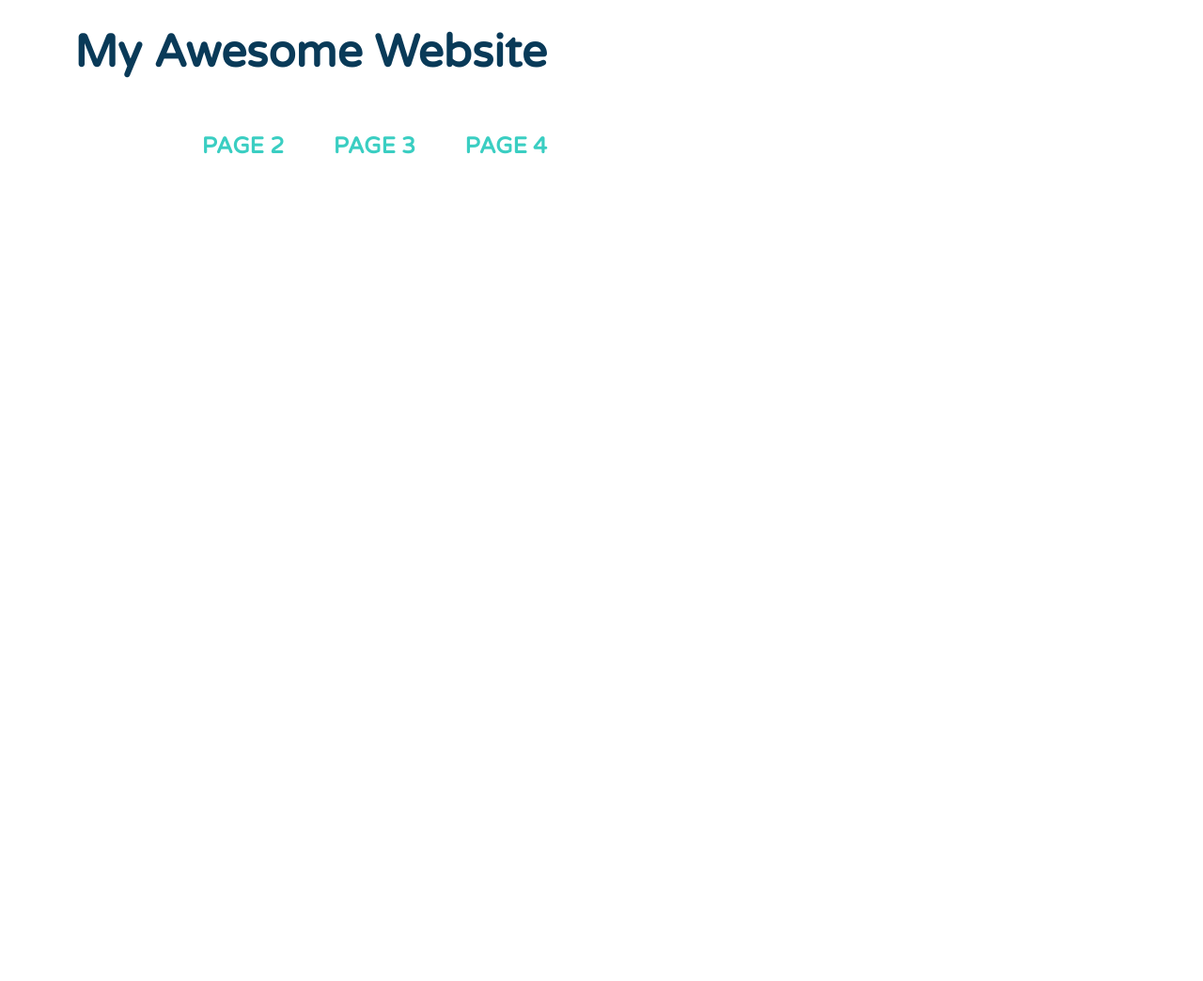
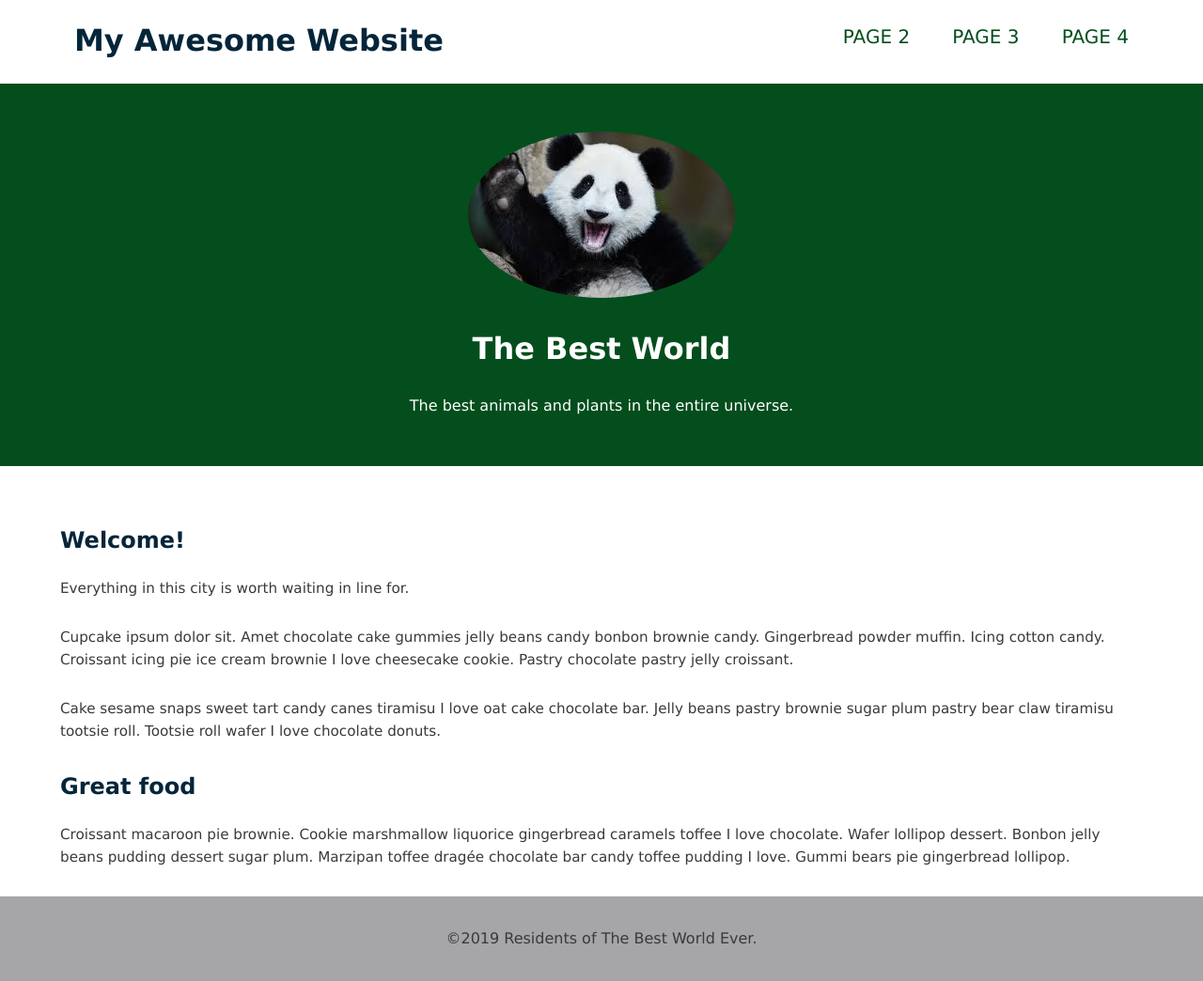
Before and after one commit to svmo/MyAwesomeProject, a plain HTML site: page index.html in a window 1280 px wide. Shown: the whole page at 94% size. Before the commit the page ends 800 px from the top, so only its background shows below. Drawn offline with Linux system fonts and the light colour scheme.

Commit message:
Updates layout styles and adds footer, banner, text area

```diff
--- a/css/style.css
+++ b/css/style.css
@@ -7,7 +7,7 @@
 }
 
 body {
-	font-family: 'Varela Round', sans-serif;
+	font-family: Geneva, Tahoma, Verdana, sans-serif;
 	line-height: 1.6;
 	color: #3a3a3a;
 }
@@ -20,7 +20,7 @@ p {
 h2,
 h3,
 a {
-	color: #093a58;
+	color: #04253a;
 }
 
 h2,
@@ -33,7 +33,8 @@ a {
 }
 
 img {
-	max-width: 100%;
+    max-width: 100%;
+    border-radius: 50%;
 }
 
 /* =================================
@@ -43,7 +44,7 @@ img {
 /* ---- Navigation ---- */
 
 .name {
-	font-size: 3em;
+	font-size: 2em;
 	margin: 0;
 }
 
@@ -59,13 +60,13 @@ img {
 }
 
 .main-nav a {
-	font-size: .5em;
-	color: #3acec2;
+	font-size: 1.25em;
+	color: #034e1c;
 	text-transform: uppercase;
 }
 
 .main-nav a:hover {
-	color: #093a58;
+	color: #04253a;
 }
 
 /* ---- Layout Containers ---- */
@@ -73,6 +74,24 @@ img {
 .main-header {
 	padding-top: .5em;
 	padding-bottom: .5em;
+}
+
+.banner,
+.main-footer {
+	text-align: center;
+}
+
+.banner {
+	color: #fff;
+	background: #034e1c;
+	padding: 3.2em 0;
+	margin-bottom: 60px;
+}
+
+.main-footer {
+    background: #a6a5a7;
+    padding: 2em 0;
+    margin-top: 30px;
 }
 
 /* =================================
@@ -99,6 +118,8 @@ img {
     margin-left: 10px;
 }
 
+/* ---- Float clearfix ---- */
+
 .clearfix::after {
     content: "";
     display: table;
--- a/index.html
+++ b/index.html
@@ -13,14 +13,37 @@
 
         <header class="main-header">
             <div class="container clearfix">
-                <h1 class="name"><a href="#">My Awesome Website</a>
+                <h1 class="name"><a href="#">My Awesome Website</a></h1>
                 <ul class="main-nav">
-                    <li><a href="#" >Page 2</a></li>
-                    <li><a href="#" >Page 3</a></li>
-                    <li><a href="#" >Page 4</a></li>
+                    <li><a href="#">Page 2</a></li>
+                    <li><a href="#">Page 3</a></li>
+                    <li><a href="#">Page 4</a></li>
                 </ul>
-                </h1>
             </div>
-        </header>
+        </header><!--/.main-header-->
+
+        <div class="banner">
+            <img class="logo" src="images/panda.jpg" alt="Panda waiving">
+            <h1 class="headline">The Best World</h1>
+            <span class="tagline">The best animals and plants in the entire universe.</span>
+        </div> <!--/.banner-->
+
+        <div class="container">
+            <div class="secondary col">
+                <h2>Welcome!</h2>
+                <p>Everything in this city is worth waiting in line for.</p>
+                <p>Cupcake ipsum dolor sit. Amet chocolate cake gummies jelly beans candy bonbon brownie candy. Gingerbread powder muffin. Icing cotton candy. Croissant icing pie ice cream brownie I love cheesecake cookie. Pastry chocolate pastry jelly croissant.</p>
+                <p>Cake sesame snaps sweet tart candy canes tiramisu I love oat cake chocolate bar. Jelly beans pastry brownie sugar plum pastry bear claw tiramisu tootsie roll. Tootsie roll wafer I love chocolate donuts.</p>
+            </div><!--/.secondary-->
+
+            <div class="primary col">
+                <h2>Great food</h2>
+                <p>Croissant macaroon pie brownie. Cookie marshmallow liquorice gingerbread caramels toffee I love chocolate. Wafer lollipop dessert. Bonbon jelly beans pudding dessert sugar plum. Marzipan toffee drag&#233;e chocolate bar candy toffee pudding I love. Gummi bears pie gingerbread lollipop.</p>
+            </div><!--/.primary-->
+        </div>
+
+        <footer class="main-footer">
+            <span>&copy;2019 Residents of The Best World Ever.</span>
+        </footer>
 </body>
 </html>
```
Also changed, not shown: images/panda.jpg (added).
